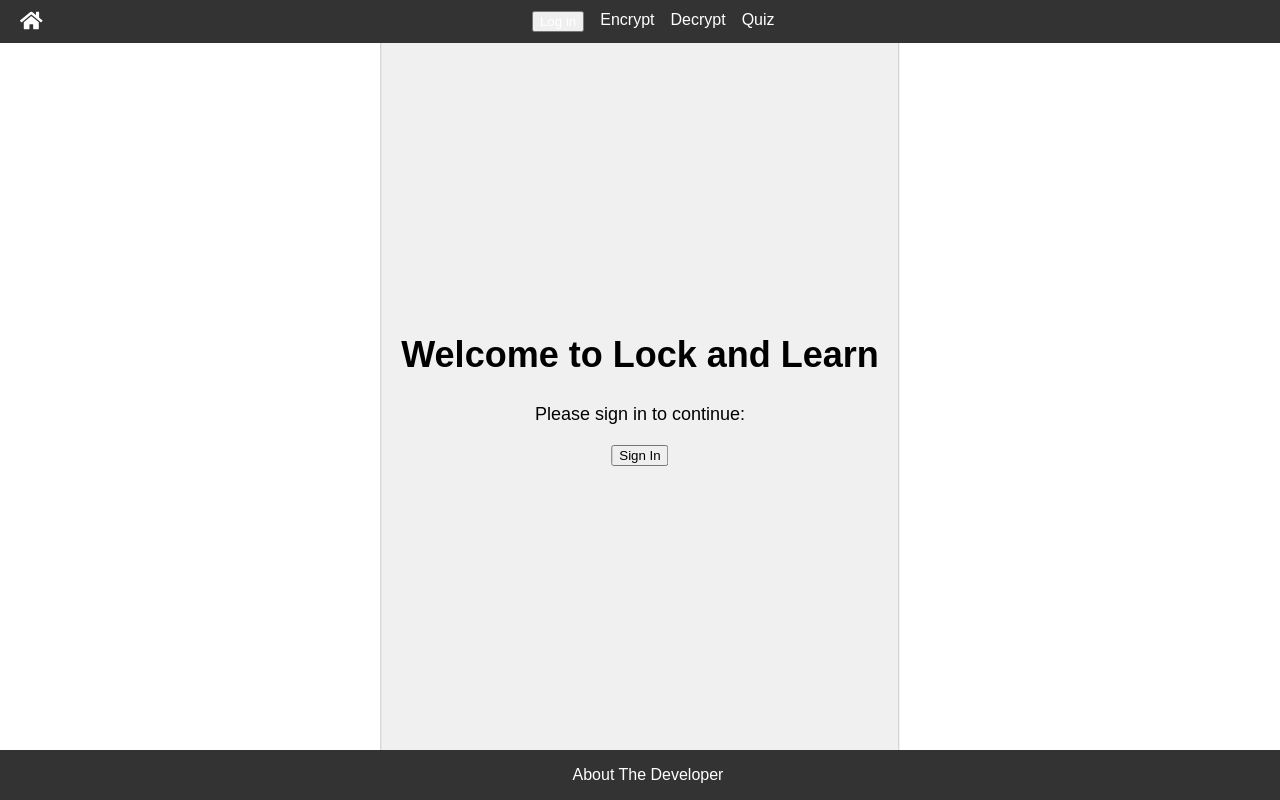
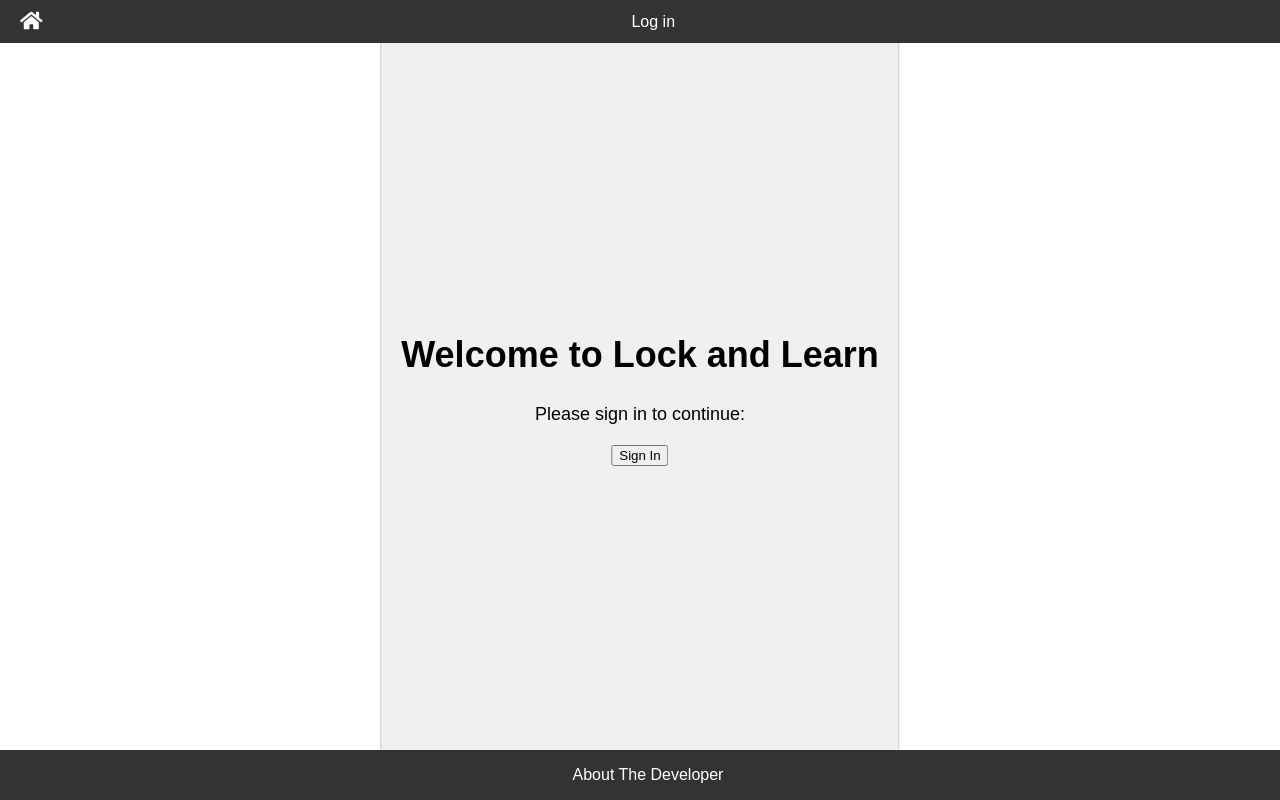
Before and after one commit to AnthonyQ98/Lock-and-Learn, a React (Create React App) app in the folder frontend/: page / in a window 1280 px wide. Built offline with nearby package versions, Linux system fonts and the light colour scheme.

Commit message:
functionality added for showing correct pages depending on user authentication context

```diff
--- a/frontend/src/App.js
+++ b/frontend/src/App.js
@@ -76,7 +76,7 @@ function App() {
             <Route path="/" element={<Home />} />
             <Route path="/encrypt" element={<EncryptForm onEncrypt={handleEncrypt} />} />
             <Route path="/decrypt" element={<DecryptForm onDecrypt={handleDecrypt} />} />
-            <Route path="/user" element={<UserPage />} />
+            <Route path="/profile" element={<UserPage />} />
             <Route path="/login/callback" element={<LoginCallback />} />
           </Routes>
         <Footer />
--- a/frontend/src/components/Header/Header.js
+++ b/frontend/src/components/Header/Header.js
@@ -27,19 +27,19 @@ const Header = () => {
         <ul className="nav-list">
           {isLoggedIn ? (
             <>
-              <li className="nav-item"><Link to="/user" className="nav-link">Profile</Link></li>
+              <li className="nav-item"><Link to="/profile" className="nav-link">Profile</Link></li>
               <li className="nav-item">
-                <button className="nav-link" onClick={handleSignOut}>Sign Out</button>
+                <Link to="/" className="nav-link" onClick={handleSignOut}>Sign Out</Link>
               </li>
+              <li className="nav-item"><Link to="/encrypt" className="nav-link">Encrypt</Link></li>
+          <li className="nav-item"><Link to="/decrypt" className="nav-link">Decrypt</Link></li>
+          <li className="nav-item"><Link to="/quiz" className="nav-link">Quiz</Link></li>
             </>
           ) : (
             <li className="nav-item">
-              <button className="nav-link" onClick={handleSignIn}>Log in</button>
+              <Link className="nav-link" onClick={handleSignIn}>Log in</Link>
             </li>
           )}
-          <li className="nav-item"><Link to="/encrypt" className="nav-link">Encrypt</Link></li>
-          <li className="nav-item"><Link to="/decrypt" className="nav-link">Decrypt</Link></li>
-          <li className="nav-item"><Link to="/quiz" className="nav-link">Quiz</Link></li>
         </ul>
       </nav>
     </header>
--- a/frontend/src/components/LoginCallback.js
+++ b/frontend/src/components/LoginCallback.js
@@ -20,7 +20,7 @@ const LoginCallback = () => {
       setUserContext(userData);
 
       // Redirect to the home page or profile page
-      navigate('/');
+      navigate('/profile');
     } else {
       console.error('Missing query parameters in the callback URL');
       // Handle missing parameters, e.g., redirect to an error page
--- a/frontend/src/components/Pages/Home.js
+++ b/frontend/src/components/Pages/Home.js
@@ -1,19 +1,20 @@
-import React, { useState, useEffect } from 'react';
+import React, { useEffect } from 'react';
 import { useNavigate } from 'react-router-dom';
+import { useUser } from '../UserContext/UserContext'; // Adjust the import path if needed
 import SignInButton from '../Button/SignInButton';
 import './Home.css';
 
 const Home = () => {
   const navigate = useNavigate();
-  const [isLoggedIn, setIsLoggedIn] = useState(false);
+  const { isLoggedIn, setUserContext } = useUser();
 
   useEffect(() => {
     // Check if the user is logged in by checking local storage
     const userData = localStorage.getItem('userData');
     if (userData) {
-      setIsLoggedIn(true);
+      setUserContext(JSON.parse(userData));
     }
-  }, []);
+  }, [setUserContext]);
 
   const handleSignIn = () => {
     window.location.href = 'http://localhost:8080/google_login';
--- a/frontend/src/components/UserContext/UserContext.js
+++ b/frontend/src/components/UserContext/UserContext.js
@@ -6,11 +6,18 @@ export const UserProvider = ({ children }) => {
   const [user, setUser] = useState(null);
   const isLoggedIn = user !== null;
 
-  const resetUser = () => setUser(null);
-  const setUserContext = (userData) => setUser(userData);
+  const resetUser = () => {
+    setUser(null);
+    localStorage.removeItem('userData');
+  };
+
+  const setUserContext = (userData) => {
+    setUser(userData);
+    localStorage.setItem('userData', JSON.stringify(userData));
+  };
 
   return (
-    <UserContext.Provider value={{ user, setUser, resetUser, setUserContext, isLoggedIn }}>
+    <UserContext.Provider value={{ user, setUserContext, resetUser, isLoggedIn }}>
       {children}
     </UserContext.Provider>
   );
```
